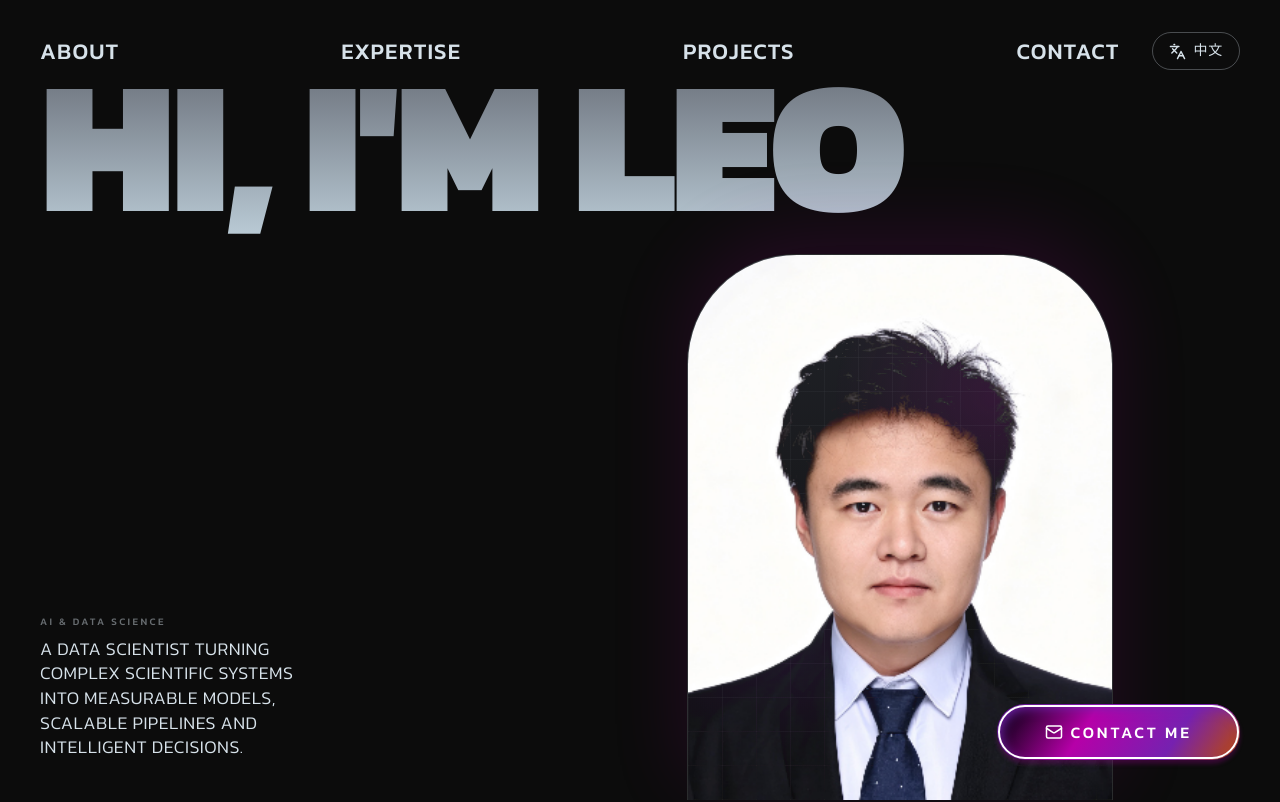
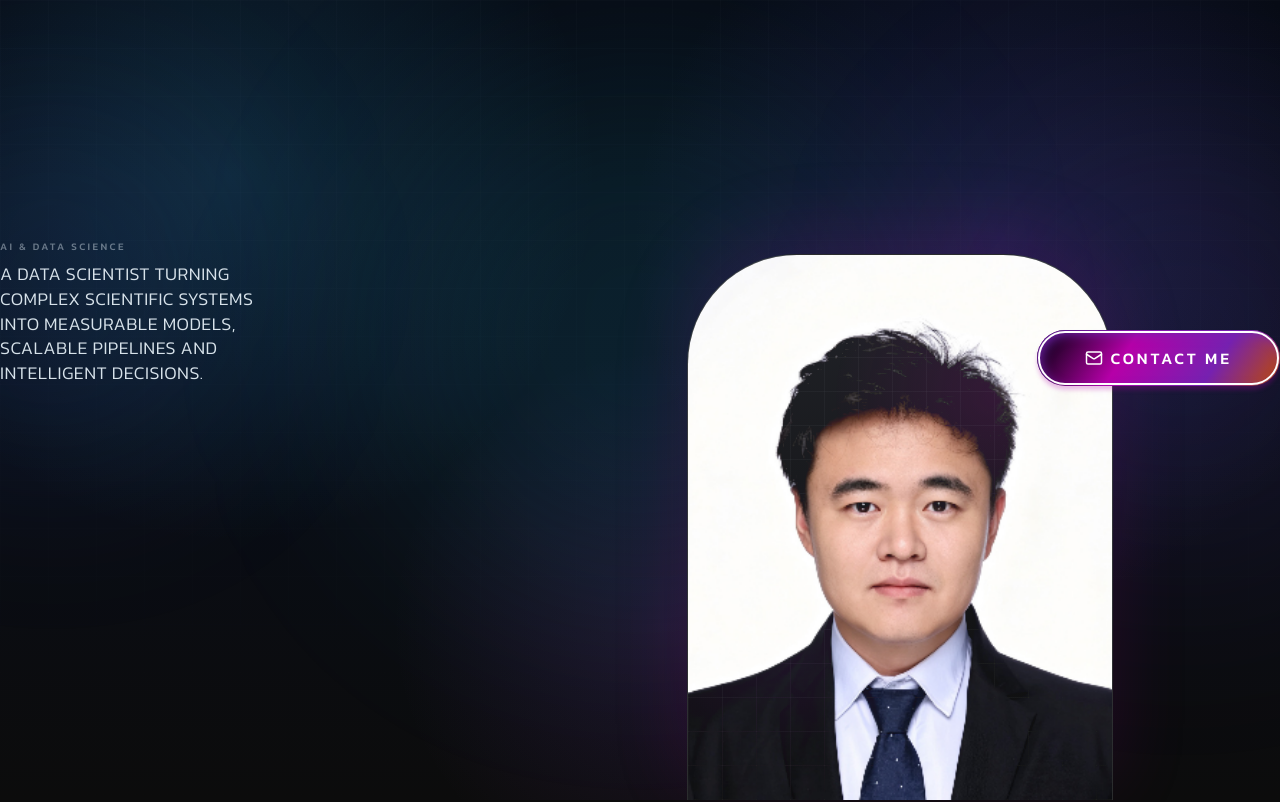
Before and after one commit to SW-19/Boundary_Breaker, a React (Vite) app: page / in a window 1280 px wide. Shown: the top 802 px of the page. Built offline with nearby package versions, Linux system fonts and the light colour scheme.

Commit message:
Update main.tsx

```diff
--- a/src/main.tsx
+++ b/src/main.tsx
@@ -324,7 +324,46 @@ function LanguageButton({ lang, setLang }: { lang: Lang; setLang: (v: Lang) => v
 
 function HeroSection({ lang, setLang, t }: { lang: Lang; setLang: (v: Lang) => void; t: Copy }) {
   return (
-    <section className="relative flex h-screen min-h-[680px] flex-col overflow-x-clip bg-[#0C0C0C] px-6 md:px-10">
+    <section className="relative h-screen overflow-x-clip bg-[#070B14]">
+  {/* 深色宇宙渐变 */}
+  <div
+    className="pointer-events-none absolute inset-0"
+    style={{
+      background: `
+        radial-gradient(circle at 18% 22%, rgba(56, 189, 248, 0.16), transparent 30%),
+        radial-gradient(circle at 78% 30%, rgba(99, 102, 241, 0.18), transparent 32%),
+        radial-gradient(circle at 52% 78%, rgba(168, 85, 247, 0.12), transparent 30%),
+        linear-gradient(180deg, #070B14 0%, #090D18 48%, #0C0C0C 100%)
+      `,
+    }}
+  />
+
+  {/* 数据网格 */}
+  <div
+    className="pointer-events-none absolute inset-0 opacity-[0.20]"
+    style={{
+      backgroundImage: `
+        linear-gradient(rgba(148, 163, 184, 0.12) 1px, transparent 1px),
+        linear-gradient(90deg, rgba(148, 163, 184, 0.12) 1px, transparent 1px)
+      `,
+      backgroundSize: '48px 48px',
+      maskImage:
+        'linear-gradient(to bottom, rgba(0,0,0,0.9), rgba(0,0,0,0.35) 70%, transparent)',
+      WebkitMaskImage:
+        'linear-gradient(to bottom, rgba(0,0,0,0.9), rgba(0,0,0,0.35) 70%, transparent)',
+    }}
+  />
+
+  {/* 中央发光光晕 */}
+  <div className="pointer-events-none absolute left-1/2 top-[42%] h-[520px] w-[520px] -translate-x-1/2 -translate-y-1/2 rounded-full bg-cyan-400/10 blur-[110px]" />
+
+  {/* 左侧蓝色光晕 */}
+  <div className="pointer-events-none absolute -left-32 top-24 h-[360px] w-[360px] rounded-full bg-blue-500/10 blur-[100px]" />
+
+  {/* 右侧紫色光晕 */}
+  <div className="pointer-events-none absolute -right-28 top-32 h-[420px] w-[420px] rounded-full bg-violet-500/10 blur-[120px]" />
+
+  {/* 你原本 HeroSection 的内容从这里继续 */}
       <FadeIn y={-20}>
         <nav className="flex items-center justify-between pt-6 text-sm font-medium uppercase tracking-wider text-[#D7E2EA] md:pt-8 md:text-lg lg:text-[1.4rem]">
           <div className="flex flex-1 items-center justify-between gap-3 pr-4 md:gap-7 md:pr-8">
@@ -339,7 +378,7 @@ function HeroSection({ lang, setLang, t }: { lang: Lang; setLang: (v: Lang) => v
 
       <div className="overflow-hidden">
         <FadeIn delay={0.15} y={40}>
-          <h1 className="hero-heading mt-6 w-full whitespace-nowrap text-[14vw] font-black uppercase leading-none tracking-tight sm:mt-4 sm:text-[15vw] md:-mt-5 md:text-[16vw] lg:text-[14.8vw]">
+          <h1 className="hero-heading mt-6 w-full whitespace-nowrap text-[12vw] font-black uppercase leading-none tracking-tight sm:mt-4 sm:text-[15vw] md:-mt-5 md:text-[16vw] lg:text-[14.8vw]">
             {lang === 'en' ? "Hi, i'm leo" : '你好，我是刘幻'}
           </h1>
         </FadeIn>
```
